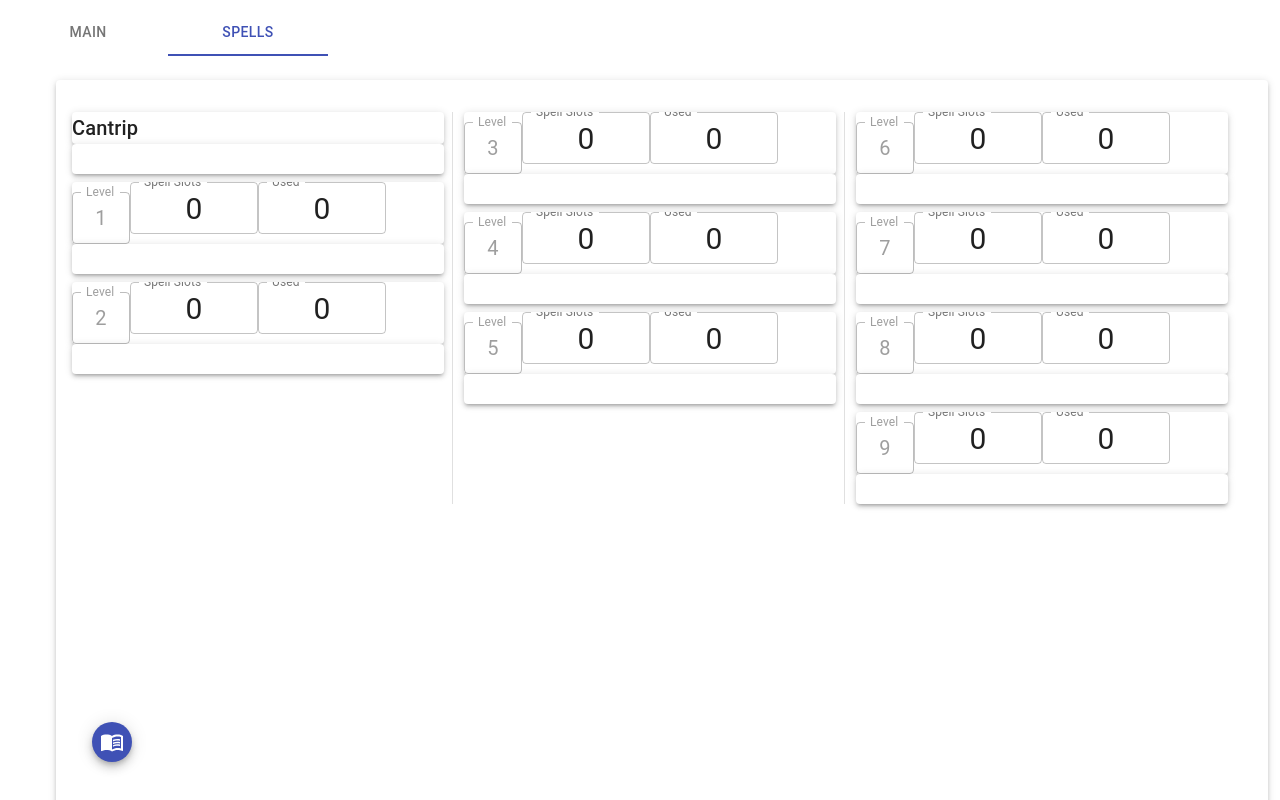
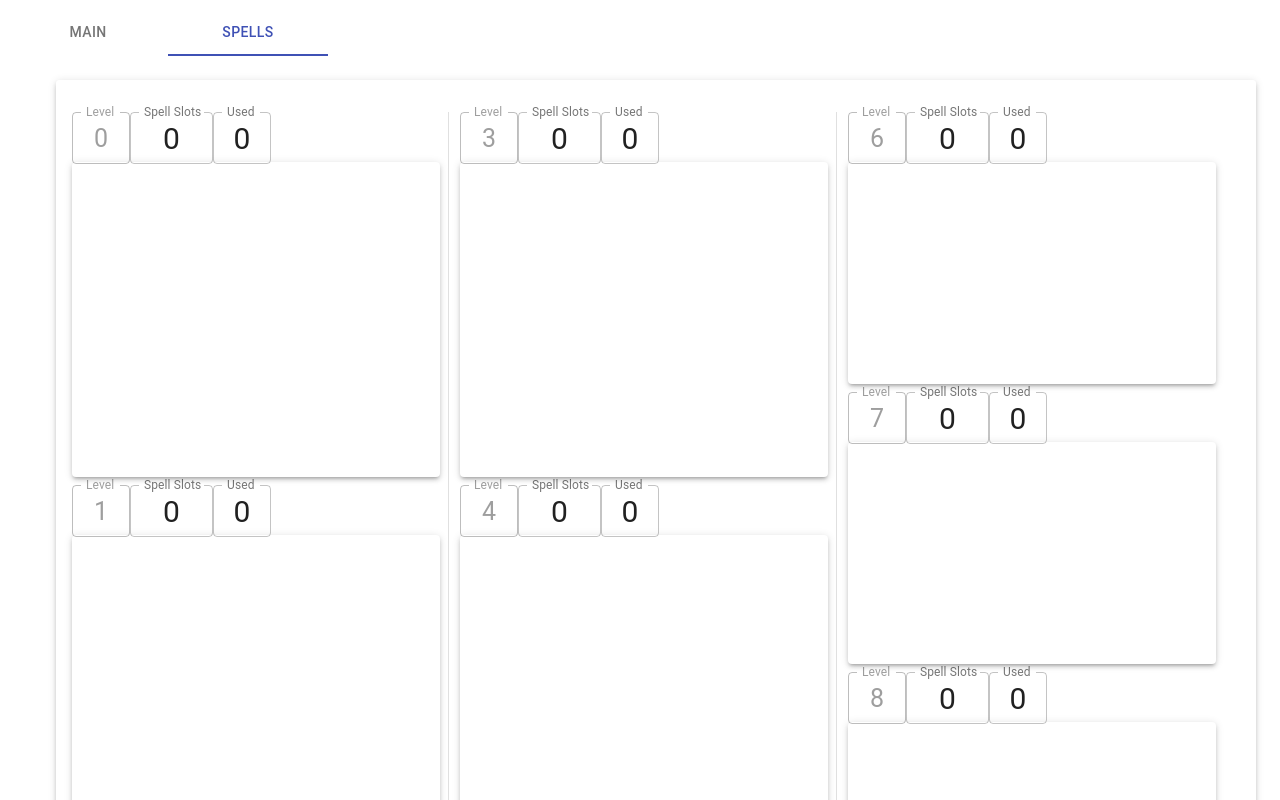
Before and after one commit to elchung/DnD-Character-Sheets, a Next.js app: page / in a window 1280 px wide. Shown: the top 800 px of the page. Built offline with nearby package versions, Linux system fonts and the light colour scheme.

Commit message:
losing momentum, add spells work

```diff
--- a/package.json
+++ b/package.json
@@ -30,6 +30,7 @@
     "react-window": "^1.8.5",
     "simplebar": "^6.0.0-beta.4",
     "simplebar-react": "^3.0.0-beta.5",
+    "tailwindcss": "^1.8.13",
     "uuid": "^8.3.0",
     "uuidv4": "^6.2.3",
     "webpack": "^4.44.1"
--- a/pages/CharacterSheet/Components/Modals/AddSpellsModal/AddSpellsModalComponent.jsx
+++ b/pages/CharacterSheet/Components/Modals/AddSpellsModal/AddSpellsModalComponent.jsx
@@ -41,6 +41,18 @@ export const AddSpellsModalComponent = ({ positioning }) => {
   const classes = useStyles();
   const [open, setOpen] = useState(false);
   const [topTabNum, setTopTabNum] = useState(0);
+  const [selectedDefaultSpells, setSelectedDefaultSpells] = useState({
+    0: new Set(),
+    1: new Set(),
+    2: new Set(),
+    3: new Set(),
+    4: new Set(),
+    5: new Set(),
+    6: new Set(),
+    7: new Set(),
+    8: new Set(),
+    9: new Set()
+  });
 
   const handleOpen = () => {
     setOpen(true);
@@ -55,6 +67,10 @@ export const AddSpellsModalComponent = ({ positioning }) => {
   };
 
   const handleSubmit = () => {
+    // TODO save selected spells based on open page
+    if (topTabNum === 0) {
+
+    }
     setOpen(false);
   };
 
@@ -94,7 +110,7 @@ export const AddSpellsModalComponent = ({ positioning }) => {
               </Tabs>
             </AppBar>
             <TabPanel value={topTabNum} index={0}>
-              <AddSpellsComponent />
+              <AddSpellsComponent selecedSpells={selectedDefaultSpells} setSelectedSpells={setSelectedDefaultSpells} />
             </TabPanel>
             <TabPanel value={topTabNum} index={1}>
               <AddCustomSpellComponent />
--- a/pages/CharacterSheet/Components/Modals/AddSpellsModal/CheckBoxListMenu.jsx
+++ b/pages/CharacterSheet/Components/Modals/AddSpellsModal/CheckBoxListMenu.jsx
@@ -19,7 +19,7 @@ import { Capitalize } from '../../../../Utils/stringUtils';
 
 export const CheckBoxListMenu = ({
   options, selected, priority, setPriority, handleOptionsClick, indeterminateOn, name,
-}) => {
+}) => { // TODO apparently handleoptionsclick closes the component
   const [menuAnchor, setMenuAnchor] = React.useState(null);
   const totalSelected = selected.size || selected.length;
   const tooltipMessage = 'If a spell falls under multiple classes spell list, t'
--- a/pages/CharacterSheet/Components/Reusable/VirtualizedTabs.jsx
+++ b/pages/CharacterSheet/Components/Reusable/VirtualizedTabs.jsx
@@ -18,8 +18,6 @@ const renderRow = ({ index, style, data }) => {
   };
   const item = data[index];
 
-  const getFirstLetter = (name) => (name.charAt(0).toUpperCase());
-
   return (
     <>
       <ListItem
@@ -36,6 +34,7 @@ const renderRow = ({ index, style, data }) => {
             tabIndex={-1}
             color="primary"
             disableRipple
+            checked={data[index].checked}
             onChange={(e) => item.handleCheckBoxChange(e, index)}
           />
         </ListItemIcon>
@@ -62,7 +61,16 @@ export const VirtualizedTabs = ({ height, itemData }) => (
 
 VirtualizedTabs.propTypes = {
   height: PropTypes.number.isRequired,
-  itemData: PropTypes.arrayOf(PropTypes.object).isRequired,
+  itemData: PropTypes.shape({
+    name: PropTypes.string,
+    level: PropTypes.string,
+    checked: PropTypes.bool,
+    handleCheckBoxChange: PropTypes.func,
+    onChange: PropTypes.func,
+    secondaryText: PropTypes.string | null,
+    selected: PropTypes.number,
+    sortBy: PropTypes.string,
+  }).isRequired,
 };
 
 export default VirtualizedTabs;
--- a/pages/CharacterSheet/Components/SpellLevelHeaderComponent.jsx
+++ b/pages/CharacterSheet/Components/SpellLevelHeaderComponent.jsx
@@ -10,7 +10,7 @@ import {
 } from '../../Context/CharacterContext';
 
 const SpellLevelHeaderComponent = ({ level }) => {
-  const { style, spellSlots, usedSpellSlots } = useCharacterState();
+  const { spellSlots, usedSpellSlots } = useCharacterState();
   const { setSpellSlots, setUsedSpellSlots } = useSetCharacterState();
   const [displayedSpellSlots, setDisplayedSpellSlots] = useState(spellSlots[level]);
   const [displayedUsedSpellSlots, setDisplayedUsedSpellSlots] = useState(usedSpellSlots[level]);
@@ -32,15 +32,23 @@ const SpellLevelHeaderComponent = ({ level }) => {
   };
 
   return (
-    <Paper elevation={style.elevation} style={style.spellLevelheader}>
-      {level === 0
-        ? <Typography variant="h6">Cantrip</Typography>
-        : (
+    <div style={{ width: '100%', height: 50 }}>
       <Grid container direction="row">
         <Grid item>
           <TextField
-                inputProps={{ style: { textAlign: 'center', fontSize: 20, width: 30, height: 15 } }}
-                style={{ marginTop: 10 }}
+            inputProps={{
+              style: {
+                textAlign: 'center',
+                fontSize: 25,
+                height: 15,
+                width: 30,
+              },
+            }}
+            InputLabelProps={{
+              classes: {
+                root: { fontSize: 20 },
+              },
+            }}
             disabled
             value={level}
             variant="outlined"
@@ -51,10 +59,9 @@ const SpellLevelHeaderComponent = ({ level }) => {
           <TextField
             inputProps={{
               style: {
-                    textAlign: 'center', fontSize: 30, width: 100, height: 15,
+                textAlign: 'center', fontSize: 30, height: 15, width: 55,
               },
             }}
-                // style={{ width: '30%' }}
             onBlur={handleSpellSlotBlur}
             onChange={(event) => setDisplayedSpellSlots(event.target.value)}
             value={displayedSpellSlots}
@@ -66,10 +73,9 @@ const SpellLevelHeaderComponent = ({ level }) => {
           <TextField
             inputProps={{
               style: {
-                    textAlign: 'center', fontSize: 30, width: 100, height: 15,
+                textAlign: 'center', fontSize: 30, height: 15, width: 30,
               },
             }}
-                // style={{ width: '30%' }}
             onBlur={handleUsedSpellSlotBlur}
             onChange={(event) => setDisplayedUsedSpellSlots(event.target.value)}
             value={displayedUsedSpellSlots}
@@ -78,8 +84,7 @@ const SpellLevelHeaderComponent = ({ level }) => {
           />
         </Grid>
       </Grid>
-        )}
-    </Paper>
+    </div>
   );
 };
 
--- a/pages/CharacterSheet/Components/SpellLevelListComponent.jsx
+++ b/pages/CharacterSheet/Components/SpellLevelListComponent.jsx
@@ -47,7 +47,12 @@ const SpellLevelListComponent = ({ spellsAtLevel, level }) => {
   };
 
   return (
-    <Paper elevation={style.elevation} style={style.spellsAccordion}>
+    <Paper
+      elevation={style.elevation}
+      style={{
+        overflow: 'auto', width: '100%', height: level < 6 ? 315 : 222,
+      }}
+    >
       {spellsAtLevel.map((spell, index) => (
         <DraggableCard
           id={spell.name}
--- a/pages/CharacterSheet/Components/SpellsComponent.jsx
+++ b/pages/CharacterSheet/Components/SpellsComponent.jsx
@@ -24,14 +24,15 @@ export const SpellsComponent = () => {
           <Grid container direction="row" w justify="flex-start" spacing={1}>
             {[[0, 1, 2], [3, 4, 5], [6, 7, 8, 9]].map((columns) => (
               <React.Fragment key={`spell-component-column-${columns}`}>
-                <Grid item style={{ width: '32%' }} key={`spell-component-column-${columns}`}>
-                  <Grid container direction="column" spacing={1} alignItems="stretch">
+                <Grid item style={{ width: '32%', height: '100%' }} key={`spell-component-column-${columns}`}>
+                  <Grid container direction="column" style={{ height: '100%' }} spacing={1}>
                     {columns.map((level) => (
-                      <Grid item style={{ height: '33%' }} key={`spell-level-${level}-item`}>
+                      <Grid item style={{ height: '31%' }} key={`spell-level-${level}-item`}>
                         <SpellLevelHeaderComponent level={level} />
                         <SpellLevelListComponent
                           spellsAtLevel={knownSpells.level}
                           level={level}
+                          height="80%"
                         />
                       </Grid>
                     ))}
@@ -49,7 +50,13 @@ export const SpellsComponent = () => {
         </Grid>
       </Grid>
       <AddSpellsModalComponent
-        positioning={{ position: 'relative', top: 10, left: 20 }}
+        positioning={{
+          fab: {
+            position: 'fixed',
+            bottom: 16,
+            right: 16,
+          },
+        }}
       />
     </Paper>
   );
--- a/pages/Context/CharacterContext.jsx
+++ b/pages/Context/CharacterContext.jsx
@@ -36,11 +36,7 @@ export const CharacterContextProvider = (props) => {
   const [deathSaves, setDeathSaves] = useState({ successes: 0, failures: 0 });
   const [proficiencies, setProficiencies] = useState({ armor: new Set(), weapons: new Set(), other: new Set() });
   // spells will be formatted when adding to spell list as: {id: 0, text: {title: `${spell.name}${spell.ritual ? '(R)' : ''} - ${spell.casting_time} - ${spell.range}`, body: `Duration: ${spell.duration} - ${spell.components.raw} - ${spell.description}`}}
-  const tempSpells = {
-    0: [{ id: 0, text: { title: 'Test Spell(R) - 1 action - 30 feet', body: 'Duration: instantaneous - [V, S, M] - some test description' } }],
-    1: [{ id: 0, text: { title: 'Test Spell(R) - 1 action - 30 feet', body: 'Duration: instantaneous - [V, S, M] - some test description' } }],
-  };
-  const [knownSpells, setKnownSpells] = useState(tempSpells);
+  const [knownSpells, setKnownSpells] = useState({0: new Set(), 1: new Set(), 2: new Set(), 3: new Set(), 4: new Set(), 5: new Set(), 6: new Set(), 7: new Set(), 8: new Set(), 9: new Set()});
   const [spellList, setSpellList] = useState(spells.reduce((acc, spell) => {
     acc[spell.name] = spell;
     return acc;
@@ -143,7 +139,6 @@ export const CharacterContextProvider = (props) => {
         marginRight: 2,
       },
     },
-    spellLevelheader: { width: '100%', height: '10%' },
     spellsAccordion: {
       maxHeight: 355, overflow: 'auto', width: '100%', height: '90%', paddingBottom: 20, paddingTop: 10,
     },
@@ -231,7 +226,7 @@ export const CharacterContextProvider = (props) => {
       maxHeight: 355, overflow: 'auto', width: '100%', height: '90%', paddingBottom: 20, paddingTop: 10,
     },
     spellsComponentPaper: {
-      width: globalStyle.characterSheet.width,
+      width: '100%',
       height: globalStyle.characterSheet.height,
       padding: 16,
       maxHeight: 1146,
```
Also changed, not shown: pages/CharacterSheet/Components/Modals/AddSpellsModal/AddSpellsComponent.jsx (+20 -6 lines). Lines whose indentation alone changed are shown as unchanged.
